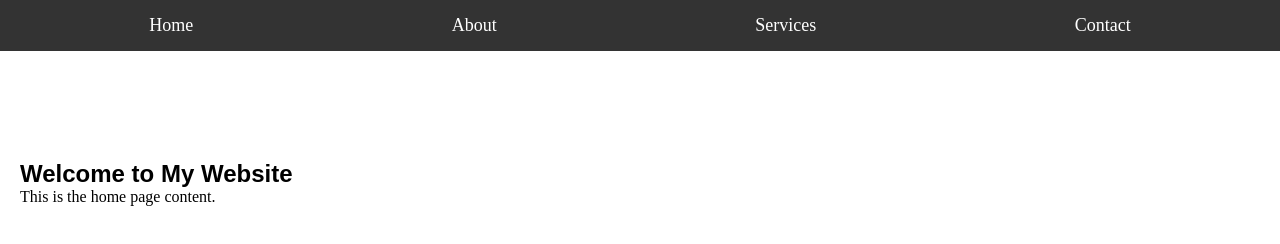
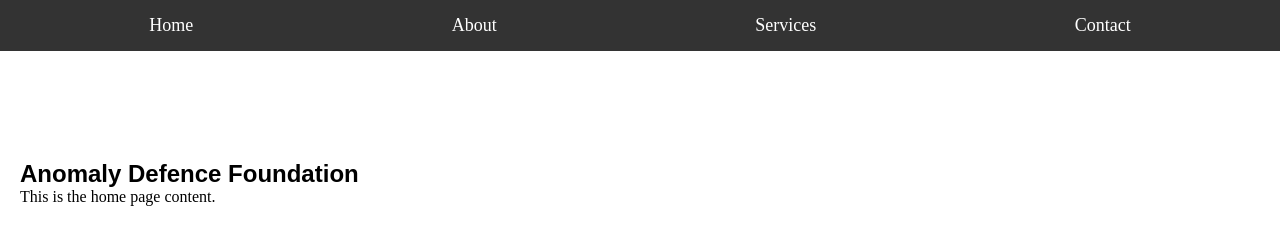
Before and after one commit to Cybrock9000/Anomaly-Defence-Foundation, a plain HTML site: page index.html in a window 1280 px wide. Drawn offline with Linux system fonts and the light colour scheme.

Commit message:
Update index.html

```diff
--- a/index.html
+++ b/index.html
@@ -21,7 +21,7 @@
 
     <!-- Home Page Content -->
     <section>
-        <h1>Welcome to My Website</h1>
+        <h1>Anomaly Defence Foundation</h1>
         <p>This is the home page content.</p>
     </section>
 </body>
```
